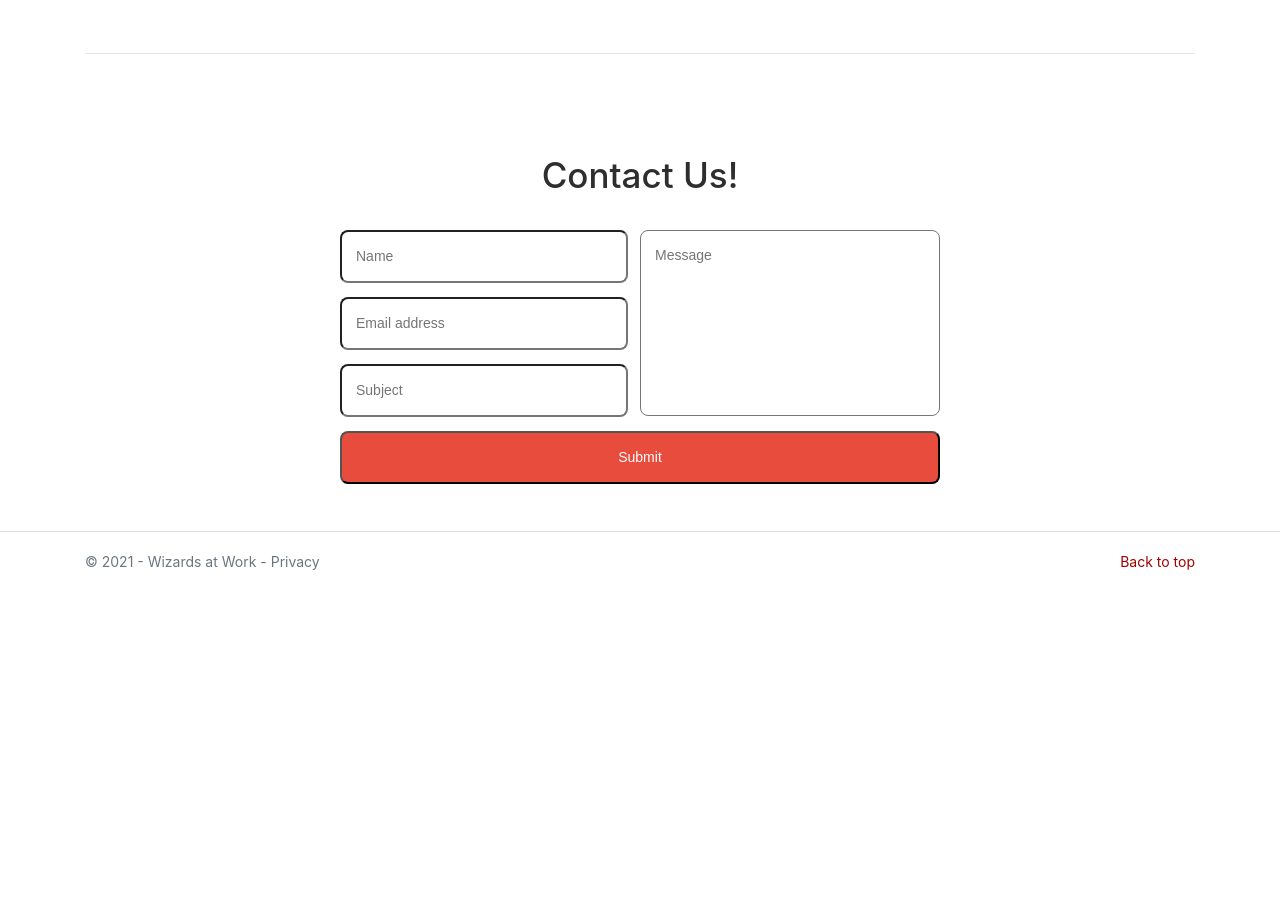
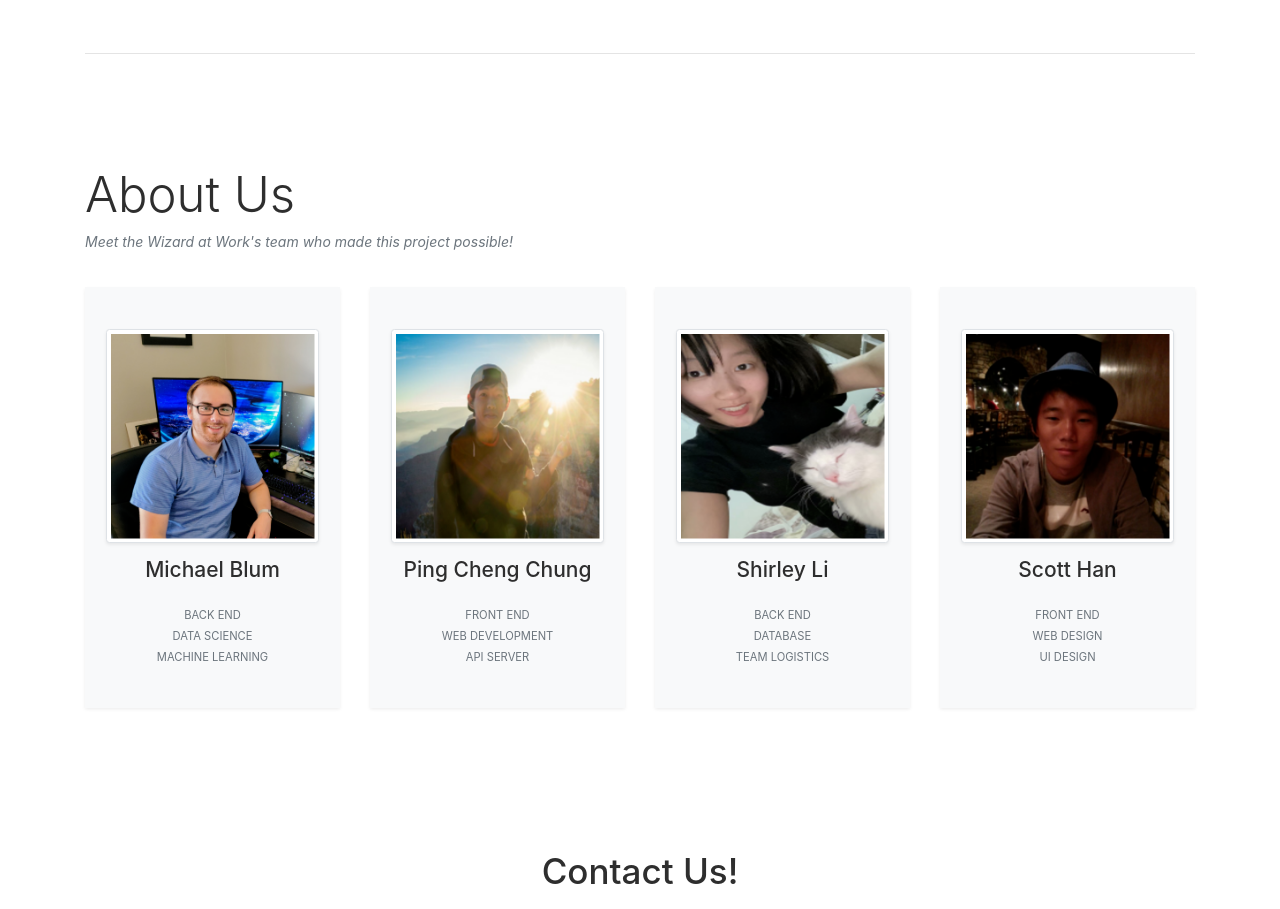
Before and after one commit to u0970346/u0970346.github.io, a plain HTML site: page index.html in a window 1280 px wide. Shown: the part 2720-3629 px from the top of the page. Before the commit the page ends 3326 px from the top, so only its background shows below. Drawn offline with nearby package versions, Linux system fonts and the light colour scheme.

Commit message:
contact us and about us added

```diff
--- a/index.html
+++ b/index.html
@@ -154,6 +154,44 @@
       <hr class="featurette-divider">
     </div>
 
+    <div class="container py-5">
+      <div class="row mb-4">
+        <div class="col-lg-5">
+          <h2 class="display-4 font-weight-light">About Us</h2>
+          <p class="font-italic text-muted">Meet the Wizard at Work's team who made this project possible!</p>
+        </div>
+      </div>
+
+      <div class="row text-center">
+
+        <div class="col-xl-3">
+          <div class="bg-light shadow-sm py-5 px-4"><img src="static/images/michael.PNG" alt="" class="img-fluid mb-3 img-thumbnail shadow-sm">
+            <h4 class="mb-0">Michael Blum</h4><br><span class="small text-uppercase text-muted">Back End</span>
+            <br><span class="small text-uppercase text-muted">Data Science</span><br><span class="small text-uppercase text-muted">Machine Learning</span>
+          </div>
+        </div>
+        <div class="col-xl-3">
+          <div class="bg-light shadow-sm py-5 px-4"><img src="static/images/ping.PNG" alt="" class="img-fluid mb-3 img-thumbnail shadow-sm">
+            <h4 class="mb-0">Ping Cheng Chung</h4><br><span class="small text-uppercase text-muted">Front End</span>
+            <br><span class="small text-uppercase text-muted">Web Development</span><br><span class="small text-uppercase text-muted">API Server</span>
+          </div>
+        </div>
+        <div class="col-xl-3">
+          <div class="bg-light shadow-sm py-5 px-4"><img src="static/images/shirley.PNG" alt="" class="img-fluid mb-3 img-thumbnail shadow-sm">
+            <h4 class="mb-0">Shirley Li</h4><br><span class="small text-uppercase text-muted">Back End</span>
+            <br><span class="small text-uppercase text-muted">Database</span><br><span class="small text-uppercase text-muted">Team Logistics</span>
+          </div>
+        </div>
+        <div class="col-xl-3">
+          <div class="bg-light shadow-sm py-5 px-4"><img src="static/images/scott.PNG" alt="" class="img-fluid mb-3 img-thumbnail shadow-sm">
+            <h4 class="mb-0">Scott Han</h4><br><span class="small text-uppercase text-muted">Front End</span>
+            <br><span class="small text-uppercase text-muted">Web Design</span><br><span class="small text-uppercase text-muted">UI Design</span>
+          </div>
+        </div>
+
+      </div>
+    </div>
+
     <div class="contact" data-aos="zoom-in">
       <h1>Contact Us!</h1>
       <form class="cf">
--- a/static/js/dark-mode.js
+++ b/static/js/dark-mode.js
@@ -2,7 +2,7 @@ function darkmodeFunc() {
     var element = document.body;
     element.classList.toggle("dark-mode");
 
-    var elements = document.getElementsByClassName('h5');
+    var elements = document.getElementsByClassName('mb-0');
     for (var i = 0; i < elements.length; i++) {
         elements[i].style.color = 'black';
     }
```
Also changed, not shown: static/images/michael.PNG (added), static/images/ping.PNG (added), static/images/scott.PNG (added), static/images/shirley.PNG (added).
